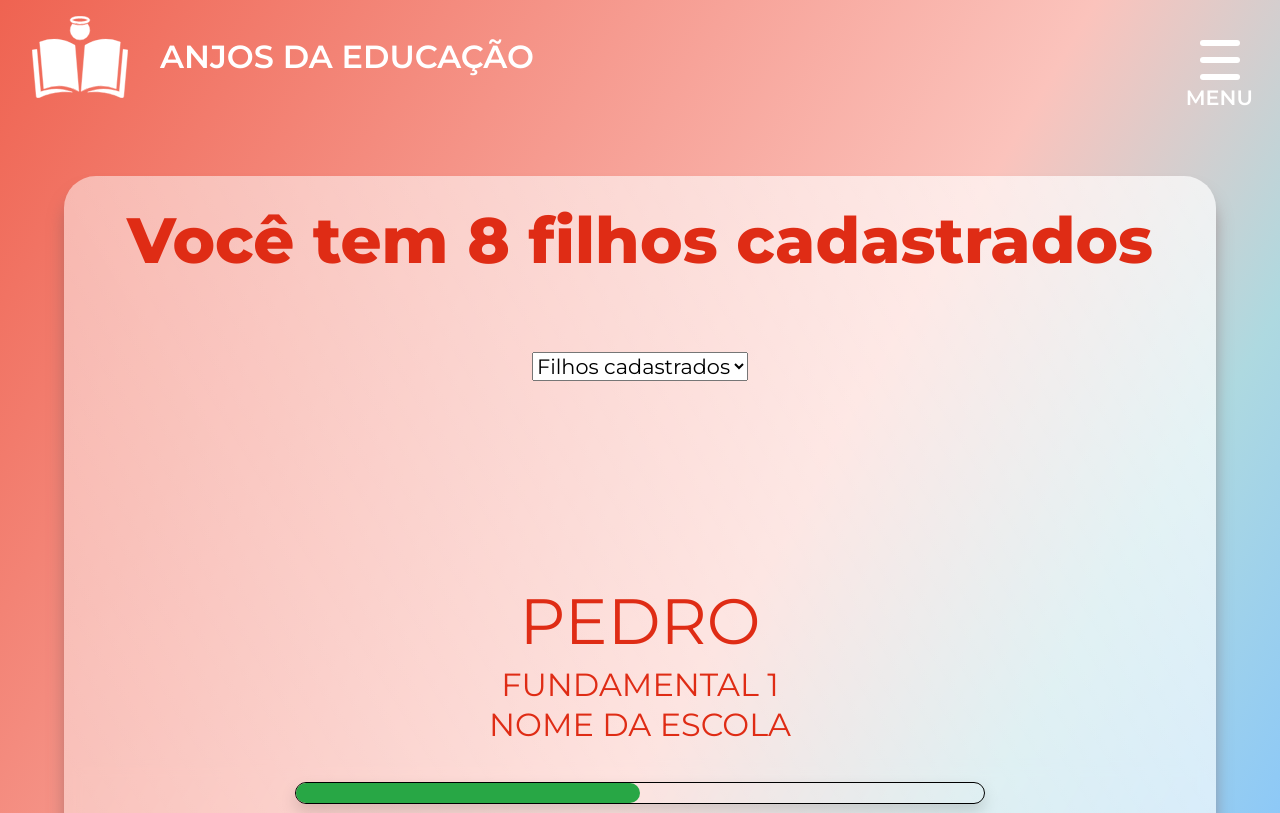
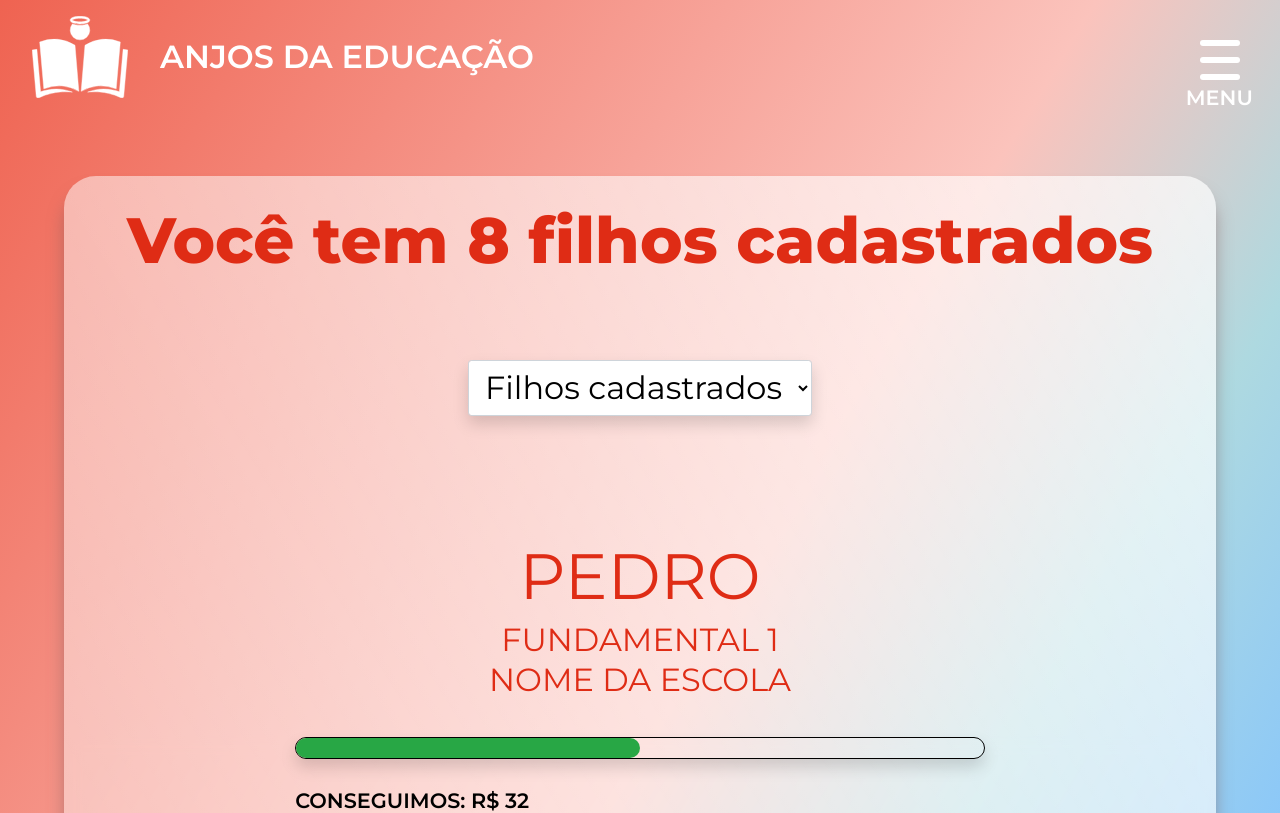
Before and after one commit to bob-mw/anjosDaEducacao, a React (Create React App) app: page /childDetails in a window 1280 px wide. Shown: the top 813 px of the page. Built offline with nearby package versions, Linux system fonts and the light colour scheme.

Commit message:
Implemented Select in ChildDetails

```diff
--- a/src/Pages/ChildDetails/index.jsx
+++ b/src/Pages/ChildDetails/index.jsx
@@ -12,14 +12,14 @@ const ChildDetails = () => {
 
             <S.Label htmlFor="yourChildrens">
 
-                <select name="yourChildrens" id="yourChildrens">
+                <S.Select name="yourChildrens" id="yourChildrens">
                     <option value="" selected disabled>Filhos cadastrados</option>
                     {
                         fakeData.map((child, index) => (
                             <option key={index} value={child.name}>{child.name}</option>
                         ))
                     }
-                </select>
+                </S.Select>
             </S.Label>
 
             <ChipIn/>
--- a/src/Pages/ChildDetails/styled.jsx
+++ b/src/Pages/ChildDetails/styled.jsx
@@ -23,5 +23,20 @@ export const Title = styled.h1`
 export const Label = styled.label`
     font-size: 1.3rem;
     color: var(--bg-darker-orange);
-    margin: 5rem 0;
+    margin: 5rem 0 0 0;
 `
+
+export const Select = styled.select`
+    width: 100%;
+    height: 3.5rem;
+    padding: 0.4rem 0.75rem;
+    margin-top: 0.5rem;
+    font-size: 2rem;
+    line-height: 1.5;
+    color: #000;
+    background-color: #fff;
+    background-clip: padding-box;
+    border: 1px solid #ced4da;
+    border-radius: 0.2rem;
+    box-shadow:0 0.5rem 1rem rgba(0, 0, 0, 0.15);
+`
```
